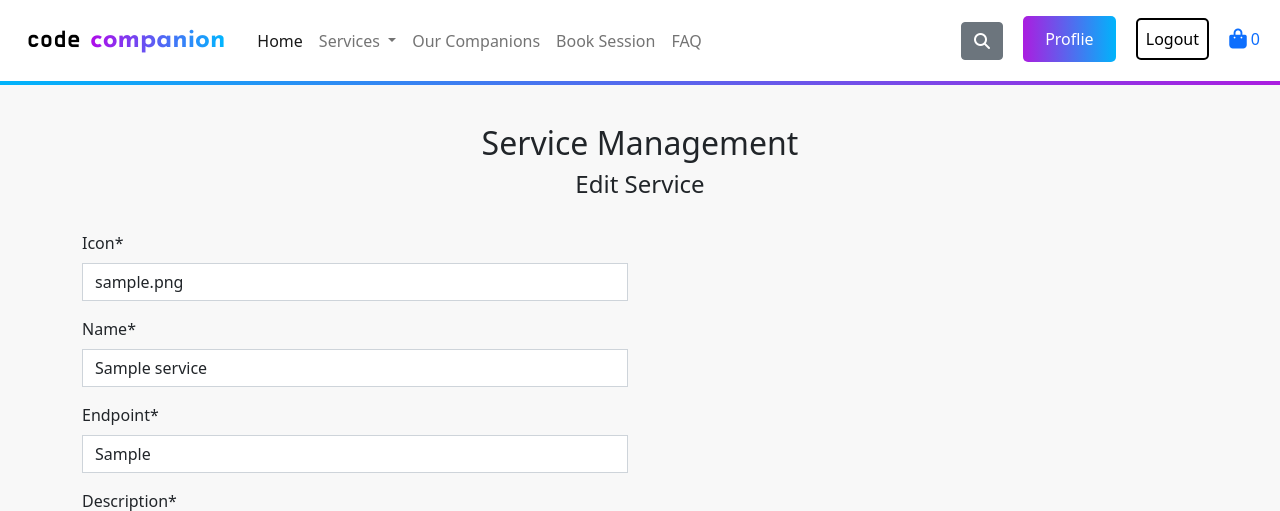
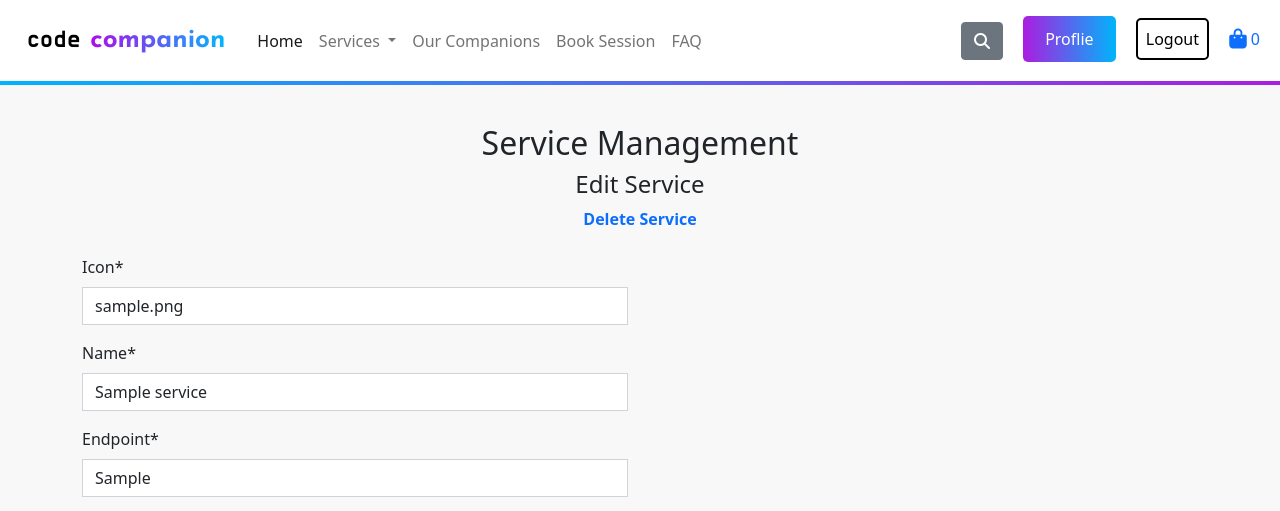
Before and after one commit to rbsam176/ms4-codecompanion, a Django app: a page that uses codecompanion/services/templates/services/edit_service.html in a window 1280 px wide. Shown: the top 511 px of the page. Run offline with Django 3.2, Linux system fonts and the light colour scheme; a user stored in the database is signed in; tables that the repository leaves empty hold one stand-in row (values such as "Sample post"); some libraries are stand-ins or nearby versions.

Commit message:
added delete service functionality

```diff
--- a/codecompanion/services/templates/services/edit_service.html
+++ b/codecompanion/services/templates/services/edit_service.html
@@ -7,6 +7,11 @@
             <div class="col-12 text-center my-4">
                 <h2>Service Management</h2>
                 <h4>Edit Service</h4>
+                {% if request.user.is_authenticated %}
+                    {% if request.user.is_superuser %}
+                        <a href="{% url 'delete_service' service.endpoint %}"><strong>Delete Service</strong></a>
+                    {% endif %}
+                {% endif %}
             </div>
         </div>
     </header>
--- a/codecompanion/services/templates/services/service_detail.html
+++ b/codecompanion/services/templates/services/service_detail.html
@@ -10,7 +10,8 @@
                 <h2>Book a <span class="hero-underline">{{ service }}</span>{% if 'Session' not in service.name %} session{% endif %}</h2>
                 {% if request.user.is_authenticated %}
                   {% if request.user.is_superuser %}
-                    <a href="{% url 'edit_service' service.endpoint %}"><strong>Edit Service</strong></a>
+                    <a href="{% url 'edit_service' service.endpoint %}"><strong>Edit Service</strong></a><br>
+                    <a href="{% url 'delete_service' service.endpoint %}"><strong>Delete Service</strong></a>
                   {% endif %}
                 {% endif %}
             </div>
--- a/codecompanion/services/urls.py
+++ b/codecompanion/services/urls.py
@@ -6,6 +6,7 @@ urlpatterns = [
     path('compare-services/', views.compare_services, name='compare_services'),
     path('add/', views.add_service, name='add_service'),
     path('edit/<endpoint>/', views.edit_service, name='edit_service'),
+    path('delete/<endpoint>/', views.delete_service, name='delete_service'),
     path('<endpoint>/', views.service_detail, name='service_detail'),
 
 ]
--- a/codecompanion/services/views.py
+++ b/codecompanion/services/views.py
@@ -31,9 +31,9 @@ def add_service(request):
 	if request.method == 'POST':
 		form = ServiceForm(request.POST)
 		if form.is_valid():
-			form.save()
+			service = form.save()
 			messages.success(request, 'Successfully added service')
-			return redirect(reverse('add_service'))
+			return redirect(reverse('service_detail', args=[service.endpoint]))
 		else:
 			messages.error(request, 'Failed to add service')
 	else:
@@ -69,3 +69,11 @@ def edit_service(request, endpoint):
 	}
 
 	return render(request, template, context)
+
+
+def delete_service(request, endpoint):
+	""" Delete a service in the store """
+	service = get_object_or_404(Service, endpoint=endpoint)
+	service.delete()
+	messages.success(request, 'Service deleted')
+	return redirect(reverse('compare_services'))
```
